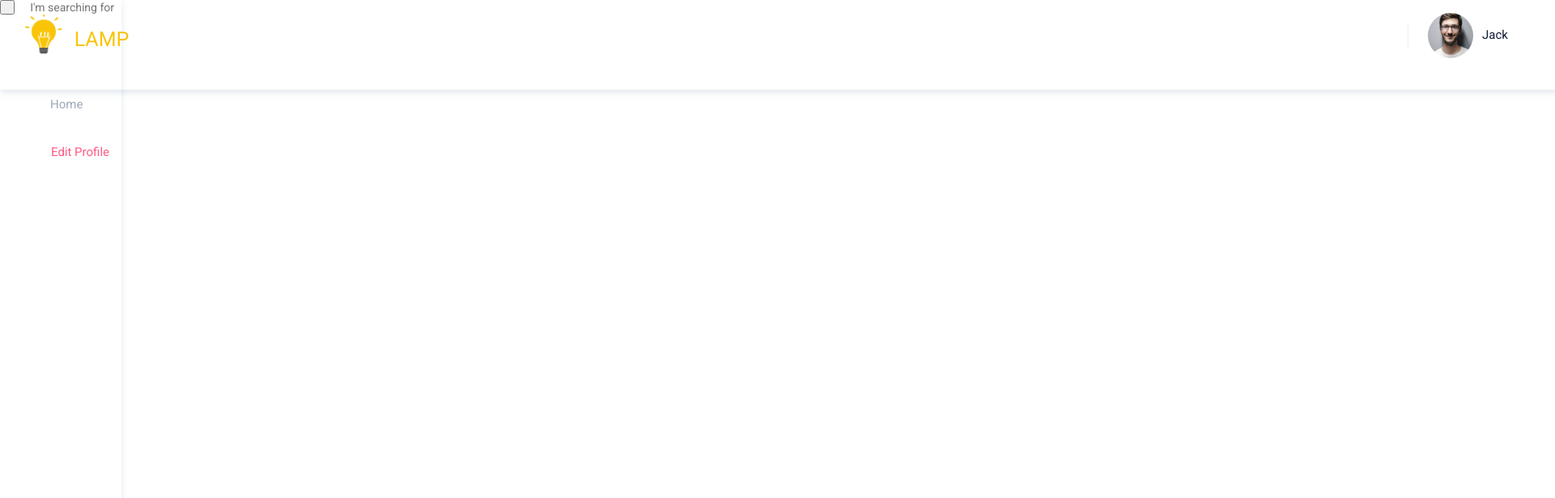
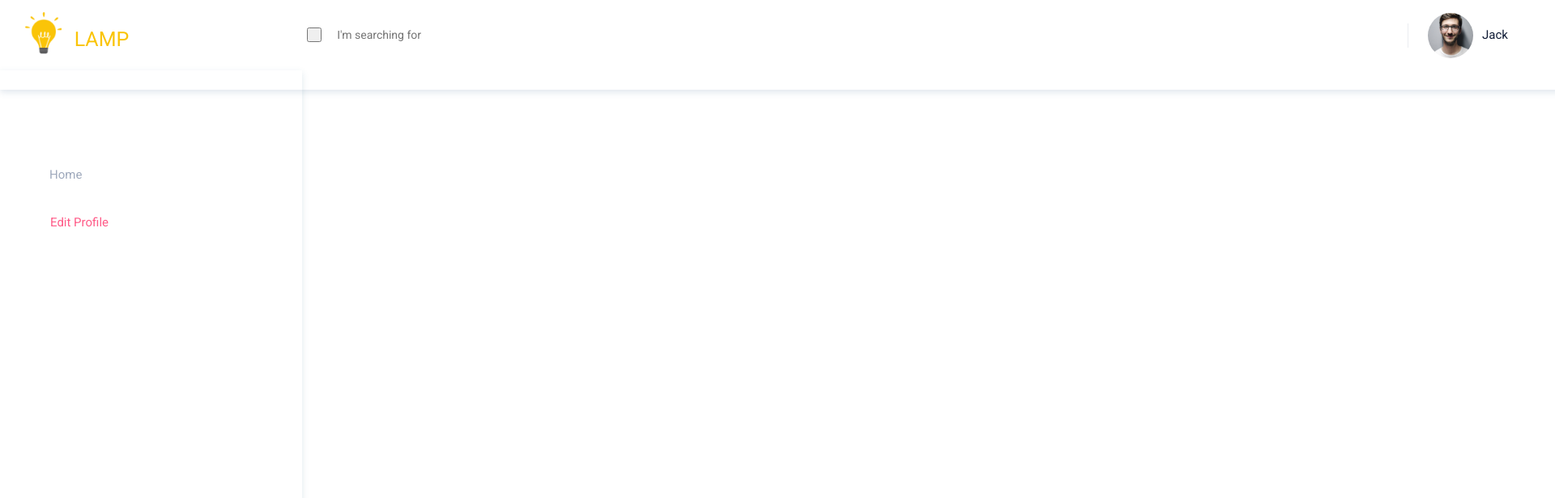
Before and after one commit to odelia0098/software-engineering-2-, a React (Create React App) app in the folder Project/Implement/: page /home in a window 1280 px wide. Shown: the top 616 px of the page at 81% size, 1920 px wide, since content can reach past the window. Built offline with nearby package versions, Linux system fonts and the light colour scheme.

Commit message:
StudntPanel adjusted

```diff
--- a/Project/Implement/src/components/NavBar.css
+++ b/Project/Implement/src/components/NavBar.css
@@ -1,9 +1,30 @@
+#StudentPanel {
+  position: absolute;
+  width: 1920px;
+  height: 1524px;
+  background-color: rgba(255, 255, 255, 1);
+  overflow: hidden;
+  --web-view-name: Student Panel;
+  --web-view-id: Student_Panel;
+  --web-scale-on-resize: true;
+  --web-enable-deep-linking: true;
+}
+
+#NB_BackGround {
+  position: absolute;
+  width: 350px;
+  height: 1486px;
+  left: -1px;
+  top: 87px;
+  overflow: visible;
+}
+
 .NavigationBar_Container {
   display: flex;
   flex-direction: column;
   margin: 0px 0px 0px 0px;
   padding: 0px 0px 0px 0px;
-  width: 150px;
+  width: 374px;
   height: 1510px;
   position: absolute;
   overflow: visible;
@@ -80,6 +101,15 @@
   font-size: 15px;
   color: rgba(255, 90, 135, 1);
 }
+
+#topLabel_BG {
+  position: absolute;
+  width: 1920px;
+  height: 87px;
+  left: 0px;
+  top: 0px;
+  overflow: visible;
+}
 .topLabel {
   overflow: visible;
   position: absolute;
@@ -121,6 +151,8 @@
   position: absolute;
   width: 138px;
   height: 18.39px;
+  left: 379px;
+  top: 34px;
   color: rgba(159, 169, 188, 1);
 }
 
--- a/Project/Implement/src/components/Search.jsx
+++ b/Project/Implement/src/components/Search.jsx
@@ -29,7 +29,7 @@ const SearchBox = () => {
   };
 
   return (
-    <div className="Search_Box">
+    <div>
       <input
         type="text"
         id="Search_Text"
--- a/Project/Implement/src/components/StudentPanel.jsx
+++ b/Project/Implement/src/components/StudentPanel.jsx
@@ -6,7 +6,8 @@ import "./NavBar.css";
 
 const StudentPanel = () => {
   return (
-    <div>
+    <div id="StudentPanel">
+      <div id="topLabel_BG">
         <div className="topLabel">
           <nav className="navbar navbar-light">
             <img
@@ -37,8 +38,10 @@ const StudentPanel = () => {
             </div>
           </nav>
         </div>
-
+      </div>
+      <div id="NB_BackGround">
         <StudentNB />
+      </div>
     </div>
   );
 };
```
Lines whose indentation alone changed are shown as unchanged.
